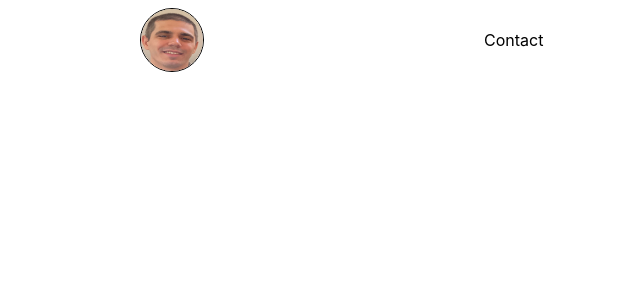
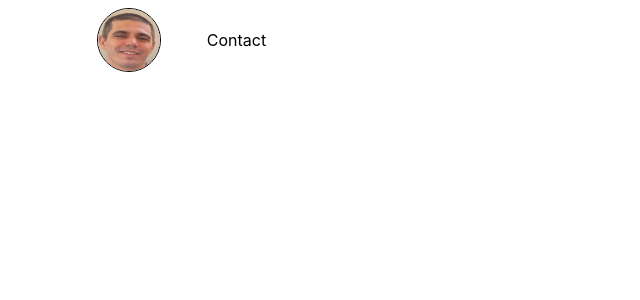
Before and after one commit to the-rabblerouser/McCann-Portfolio, a Next.js app: page / in a window 1280 px wide. Shown: the top 300 px of the page, without its empty margins (461-1101 px from the left). Built offline with nearby package versions, Linux system fonts and the light colour scheme.

Commit message:
public/image folder created

```diff
--- a/pages/index.tsx
+++ b/pages/index.tsx
@@ -7,6 +7,10 @@ const Home: NextPage = () => {
 		display: flex;
 		justify-content: end;
 		width: 100vw;
+
+		@media (min-width: 500px) {
+			justify-content: center;
+		}
 	`;
 	const InnerContainer = styled.div`
 		display: flex;
@@ -14,6 +18,10 @@ const Home: NextPage = () => {
 		align-items: center;
 		height: 5rem;
 		width: 75%;
+
+		@media (min-width: 500px) {
+			width: 20%;
+		}
 	`;
 
 	const Img = styled.img`
@@ -28,7 +36,7 @@ const Home: NextPage = () => {
 		<>
 			<OuterContainer>
 				<InnerContainer>
-					<Img src='IMG_1463.jpeg' />
+					<Img src='images/IMG_1463.jpeg' />
 					<a href='mailto:tojmccann@gmail.com'>Contact</a>
 				</InnerContainer>
 			</OuterContainer>
```
Also changed, not shown: public/images/IMG_1463.jpeg (renamed from public/IMG_1463.jpeg), public/images/isaac-benhesed-onLbXleIkds-unsplash.jpg (added).
